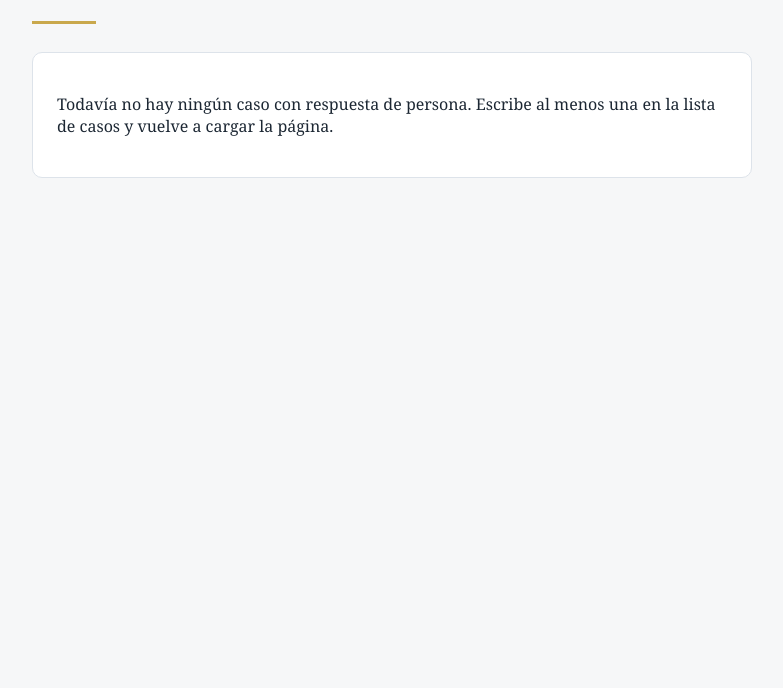
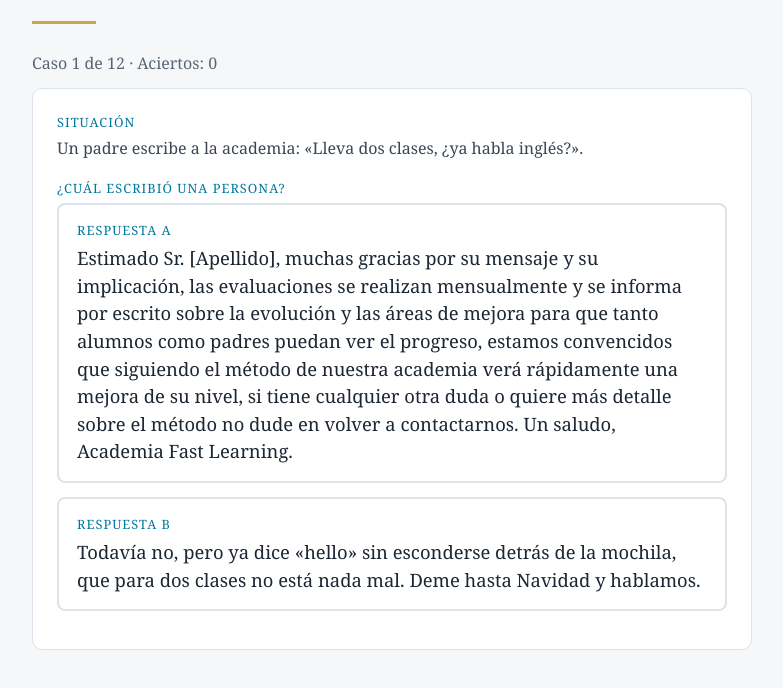
Before and after one commit to HelenaDebain/persona-maquina, a plain HTML site: page index.html in a window 1280 px wide. Shown: the part 104-792 px from the top of the page, without its empty margins (248-1031 px from the left). Drawn offline with Linux system fonts and the light colour scheme.

Commit message:
Añado mis doce respuestas de persona

```diff
--- a/index.html
+++ b/index.html
@@ -56,73 +56,73 @@ const PENDIENTE = "ESCRIBE AQUÍ";
 const CASOS = [
   {
     situacion: "Una clienta cancela la cita media hora antes. Es la tercera vez. ¿Qué le contestas?",
-    persona: "ESCRIBE AQUÍ TU RESPUESTA DE PERSONA, SIN IA.",
+    persona: "Muchas gracias por avisarnos y siento que no pueda acudir, nuestra política de cancelación nos obliga a cargar la tarjeta que dejó cuando hizo la reserva, por deferencia hacia usted las dos últimas veces no procedimos al cargo pero esta vez tendremos que cargarle el 50% del importe total.",
     maquina: "Lamentamos que no pueda acudir a su cita. Le recordamos que las cancelaciones deben comunicarse con al menos 24 horas de antelación. Quedamos a su disposición para reprogramarla cuando le resulte conveniente.",
     explicacion: "La otra la escribió una IA sin ninguna instrucción: frases largas, tono de comunicado y ni una palabra que se diría en voz alta."
   },
   {
     situacion: "Un padre escribe a la academia: «Lleva dos clases, ¿ya habla inglés?».",
-    persona: "ESCRIBE AQUÍ TU RESPUESTA DE PERSONA, SIN IA.",
+    persona: "Estimado Sr. [Apellido], muchas gracias por su mensaje y su implicación, las evaluaciones se realizan mensualmente y se informa por escrito sobre la evolución y las áreas de mejora para que tanto alumnos como padres puedan ver el progreso, estamos convencidos que siguiendo el método de nuestra academia verá rápidamente una mejora de su nivel, si tiene cualquier otra duda o quiere más detalle sobre el método no dude en volver a contactarnos. Un saludo, Academia Fast Learning.",
     maquina: "Todavía no, pero ya dice «hello» sin esconderse detrás de la mochila, que para dos clases no está nada mal. Deme hasta Navidad y hablamos.",
     explicacion: "La otra la escribió una IA con esta instrucción: «responde como una persona real de España, en una o dos frases, con naturalidad y algo de humor, sin fórmulas de cortesía y sin palabras de comunicado». Lo que la hace parecer una persona es lo que alguien le pidió."
   },
   {
     situacion: "El cliente lee el presupuesto y dice: «Me parece un poco alto, a ver qué se puede hacer».",
-    persona: "ESCRIBE AQUÍ TU RESPUESTA DE PERSONA, SIN IA.",
+    persona: "Muchas gracias por su pronta respuesta, el presupuesto viene desglosado por conceptos, ¿hay alguno en particular que quiera revisar? Estaremos encantados/as de revisarlo según sus comentarios.",
     maquina: "Se puede hacer más barato, claro, quitando cosas. Dígame de cuáles prescinde y se lo recalculo esta tarde.",
     explicacion: "La otra la escribió una IA con esta instrucción: «responde como una persona real de España, en una o dos frases, con naturalidad y algo de humor, sin fórmulas de cortesía y sin palabras de comunicado». Lo que la hace parecer una persona es lo que alguien le pidió."
   },
   {
     situacion: "Convierte «hemos perdido dinero» en una frase para la nota de prensa.",
-    persona: "ESCRIBE AQUÍ TU RESPUESTA DE PERSONA, SIN IA.",
+    persona: "Aunque el balance anual ha sido negativo, el cuarto trimestre las ventas se han disparado un 2%",
     maquina: "La compañía ha registrado un resultado inferior a las previsiones en un ejercicio marcado por un entorno desafiante, y afronta el próximo periodo con una hoja de ruta orientada a recuperar la senda del crecimiento.",
     explicacion: "La otra la escribió una IA sin ninguna instrucción: frases largas, tono de comunicado y ni una palabra que se diría en voz alta."
   },
   {
     situacion: "Biografía de Instagram de alguien que hace de todo.",
-    persona: "ESCRIBE AQUÍ TU RESPUESTA DE PERSONA, SIN IA.",
+    persona: "Divulgador tecnológico, de moda y escritor que ayuda a las personas a crear su propia startup en cuestión de segundos. Desde sus inicios estuvo ligado a la medicina y siempre con una visión filantrópica del mundo, llegando a crear una ONG para la salvaguarda del medioambiente con tan solo 25 años.",
     maquina: "Comunico, escribo, grabo, edito y a veces hasta duermo. Cuéntame qué necesitas y vemos.",
     explicacion: "La otra la escribió una IA con esta instrucción: «responde como una persona real de España, en una o dos frases, con naturalidad y algo de humor, sin fórmulas de cortesía y sin palabras de comunicado». Lo que la hace parecer una persona es lo que alguien le pidió."
   },
   {
     situacion: "Titular para un empate a cero en el que no pasó nada.",
-    persona: "ESCRIBE AQUÍ TU RESPUESTA DE PERSONA, SIN IA.",
+    persona: "El esperado debut de Pepe en el partido del Hormiguillos contra Revoltosos que finalizó con empate a cero.",
     maquina: "Noventa minutos, cero goles y un bocadillo de tortilla que fue lo mejor de la tarde.",
     explicacion: "La otra la escribió una IA con esta instrucción: «responde como una persona real de España, en una o dos frases, con naturalidad y algo de humor, sin fórmulas de cortesía y sin palabras de comunicado». Lo que la hace parecer una persona es lo que alguien le pidió."
   },
   {
     situacion: "Te llega un correo que empieza por «Según lo hablado» y no recuerdas haber hablado nada. Contesta.",
-    persona: "ESCRIBE AQUÍ TU RESPUESTA DE PERSONA, SIN IA.",
+    persona: "Muchas gracias por su email, le agradeceríamos si pudiese concretar con quien estuvo en contacto, pues no nos consta en nuestros archivos ninguna conversación previa.",
     maquina: "Perfecto, gracias. Para no equivocarme, ¿me recuerdas en dos líneas en qué quedamos? Últimamente hablo con demasiada gente.",
     explicacion: "La otra la escribió una IA con esta instrucción: «responde como una persona real de España, en una o dos frases, con naturalidad y algo de humor, sin fórmulas de cortesía y sin palabras de comunicado». Lo que la hace parecer una persona es lo que alguien le pidió."
   },
   {
     situacion: "Un alumno explica por qué no ha entregado el trabajo.",
-    persona: "ESCRIBE AQUÍ TU RESPUESTA DE PERSONA, SIN IA.",
+    persona: "No he podido entregar el trabajo porque se fue la luz y solo tenia una copia en el ordenador.",
     maquina: "Lo tenía terminado, pero el ordenador decidió actualizarse justo anoche y esta mañana ya no era el mismo. Ni él ni yo.",
     explicacion: "La otra la escribió una IA con esta instrucción: «responde como una persona real de España, en una o dos frases, con naturalidad y algo de humor, sin fórmulas de cortesía y sin palabras de comunicado». Lo que la hace parecer una persona es lo que alguien le pidió."
   },
   {
     situacion: "Cuarto aviso a un cliente de que sigue faltando un documento.",
-    persona: "ESCRIBE AQUÍ TU RESPUESTA DE PERSONA, SIN IA.",
+    persona: "Nos ponemos en contacto con usted porque estábamos revisando la documentación para presentar mañana que termina el plazo y no nos consta que nos enviase el documento ya solicitado el pasado 1 de noviembre, le rogamos nos lo envíe lo antes posible.",
     maquina: "Estimado cliente: le recordamos que seguimos a la espera de la documentación solicitada. Le agradeceríamos que nos la hiciera llegar a la mayor brevedad posible para poder continuar con la tramitación de su expediente. Quedamos a su disposición.",
     explicacion: "La otra la escribió una IA sin ninguna instrucción: frases largas, tono de comunicado y ni una palabra que se diría en voz alta."
   },
   {
     situacion: "En una entrevista: «¿Por qué quieres trabajar con nosotros?».",
-    persona: "ESCRIBE AQUÍ TU RESPUESTA DE PERSONA, SIN IA.",
+    persona: "El sector de la moda siempre me ha interesado y ha sido una pasión para mí, creo que en esta empresa tan reputada además de trabajar en lo que más me apasiona tendría grandes oportunidades para aplicar mis conocimientos y crecer.",
     maquina: "Porque llevo meses viendo lo que hacéis y cada vez pienso lo mismo: ahí me habría gustado estar a mí.",
     explicacion: "La otra la escribió una IA con esta instrucción: «responde como una persona real de España, en una o dos frases, con naturalidad y algo de humor, sin fórmulas de cortesía y sin palabras de comunicado». Lo que la hace parecer una persona es lo que alguien le pidió."
   },
   {
     situacion: "Reseña de una estrella a un hotel de playa: «Había peces en el mar y asustaron a mis hijos». Responde como el hotel.",
-    persona: "ESCRIBE AQUÍ TU RESPUESTA DE PERSONA, SIN IA.",
+    persona: "Estimado cliente, lo primero agradecerle su tiempo en valorar nuestro hotel, la zona de playa está fuera de nuestro alcance, sin embargo hemos revisado las diez piscinas que nuestros estimados clientes pueden disfrutar en nuestro hotel y le confirmamos que cumplen con todas las medidas que regula la legislación. Esperamos que pese al percance haya disfrutados de nuestros 1.000 metros cuadrados que disponen tanto de las piscinas mencionadas como de 8 restaurantes temáticos y instalaciones deportivas donde se incluyen campo de golf, pistas de tenis y padel y las dos fantásticas embarcaciones dedicadas en exclusividad para nuestros clientes.",
     maquina: "Estimado huésped: lamentamos sinceramente que su experiencia no haya estado a la altura de sus expectativas. Le informamos de que la presencia de fauna marina es habitual en el entorno natural del establecimiento. Trasladaremos sus comentarios al equipo.",
     explicacion: "La otra la escribió una IA sin ninguna instrucción: frases largas, tono de comunicado y ni una palabra que se diría en voz alta."
   },
   {
     situacion: "Reseña de una estrella a un hotel en España: «Había demasiados españoles. El recepcionista hablaba español y la comida era española». Responde como el hotel.",
-    persona: "ESCRIBE AQUÍ TU RESPUESTA DE PERSONA, SIN IA.",
+    persona: "Estimado cliente: Gracias por compartir su opinión sobre nuestro Hotel. Tomamos nota de sus comentarios. Nos alegra que el trato del personal y otros servicios hayan sido de su agrado. Saludos cordiales.",
     maquina: "Tiene usted toda la razón y pedimos disculpas: llevamos años intentando solucionarlo, pero siguen viniendo. La próxima vez le avisamos antes de que cruce la frontera.",
     explicacion: "La otra la escribió una IA con esta instrucción: «responde como una persona real de España, en una o dos frases, con naturalidad y algo de humor, sin fórmulas de cortesía y sin palabras de comunicado». Lo que la hace parecer una persona es lo que alguien le pidió."
   }
```
